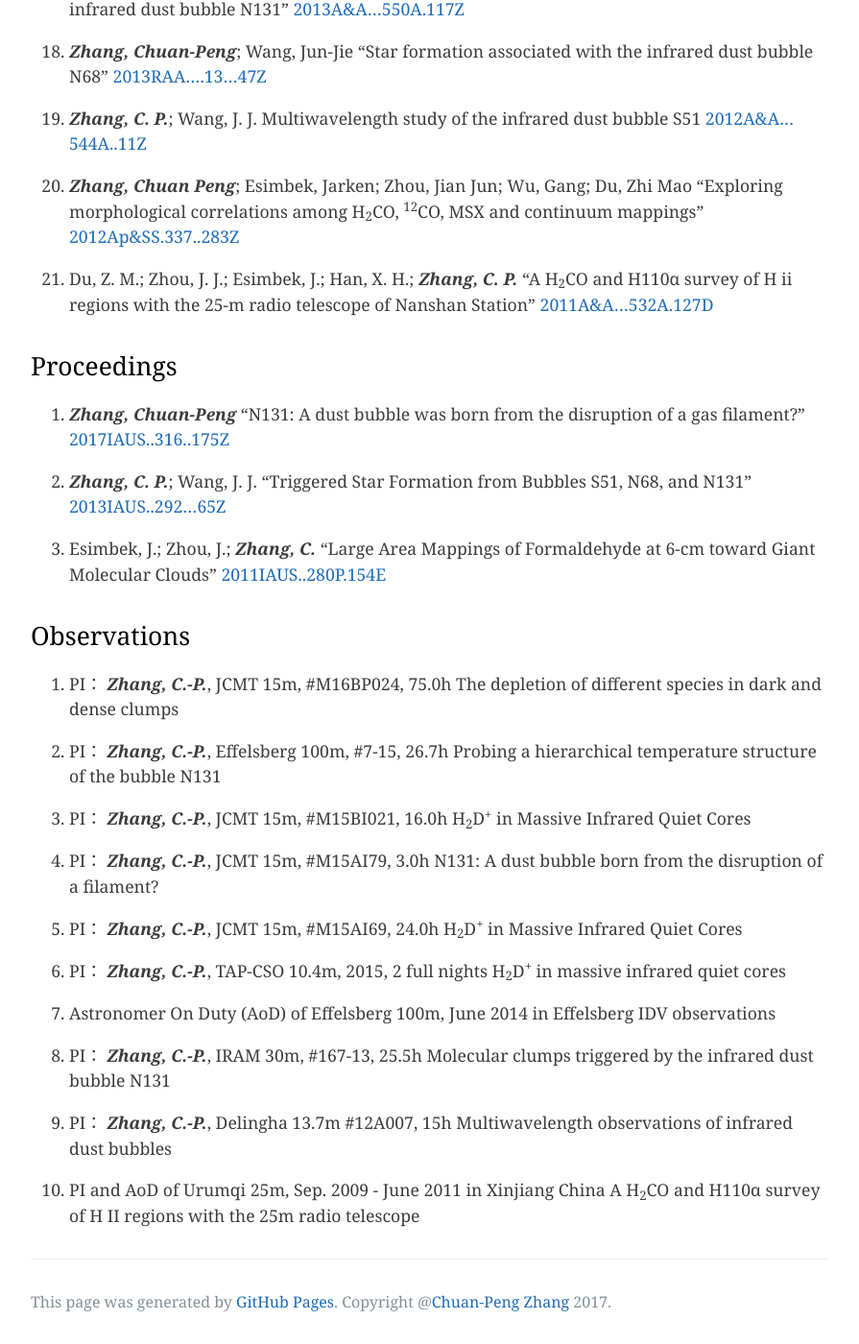
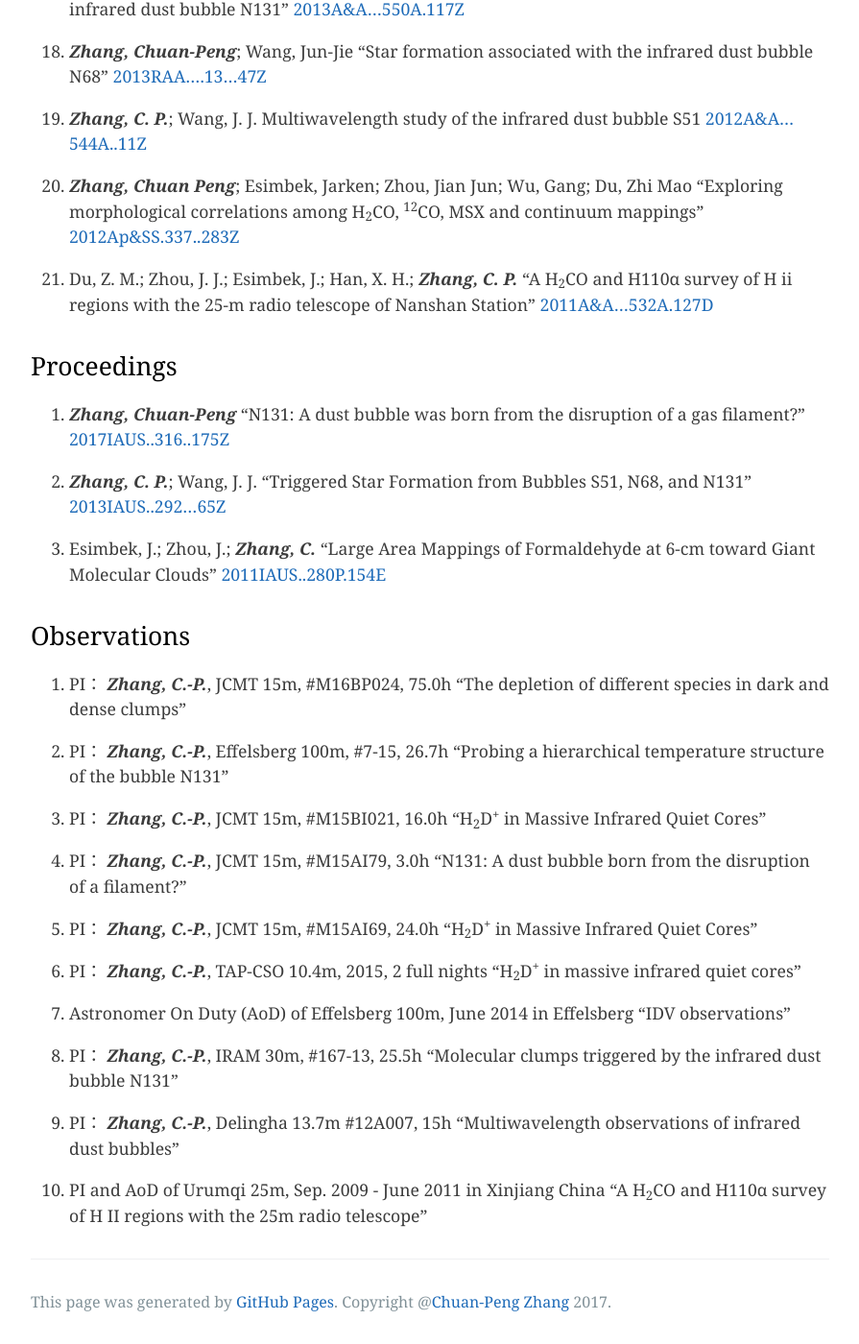
Before and after one commit to zcp521/zcp521.github.io, a Jekyll site: the page built from pub.md, in a window 1280 px wide and 1400 px high, scrolled down 2006 px. Shown: the whole window at 96% size, without its empty margins (192-1087 px from the left). Built offline with Jekyll 4.4.1, drawn with Linux system fonts in a browser that asks for light colours; some of the changed lines change nothing that is shown.

Commit message:
Initial commit

```diff
--- a/pub.md
+++ b/pub.md
@@ -118,32 +118,32 @@ tagline: "My publication list"
 
 
 10. PI： ***Zhang, C.-P.***, JCMT 15m, #M16BP024, 75.0h
-	The depletion of different species in dark and dense clumps
+	"The depletion of different species in dark and dense clumps"
 
 9. PI： ***Zhang, C.-P.***, Effelsberg 100m, #7-15, 26.7h
-	Probing a hierarchical temperature structure of the bubble N131
+	"Probing a hierarchical temperature structure of the bubble N131"
 
 8. PI： ***Zhang, C.-P.***, JCMT 15m, #M15BI021, 16.0h
-	H<sub>2</sub>D<sup>+</sup> in Massive Infrared Quiet Cores
+	"H<sub>2</sub>D<sup>+</sup> in Massive Infrared Quiet Cores"
 
 7. PI： ***Zhang, C.-P.***, JCMT 15m, #M15AI79, 3.0h
-	N131: A dust bubble born from the disruption of a filament?
+	"N131: A dust bubble born from the disruption of a filament?"
 
 6. PI： ***Zhang, C.-P.***, JCMT 15m, #M15AI69, 24.0h
-	 H<sub>2</sub>D<sup>+</sup> in Massive Infrared Quiet Cores
+	 "H<sub>2</sub>D<sup>+</sup> in Massive Infrared Quiet Cores"
 
 5. PI： ***Zhang, C.-P.***, TAP-CSO 10.4m, 2015, 2 full nights
-	 H<sub>2</sub>D<sup>+</sup> in massive infrared quiet cores
+	 "H<sub>2</sub>D<sup>+</sup> in massive infrared quiet cores"
 
 4. Astronomer On Duty (AoD) of Effelsberg 100m, June 2014 in Effelsberg
-	IDV observations
+	"IDV observations"
 
 3. PI： ***Zhang, C.-P.***, IRAM 30m, #167-13, 25.5h
-	Molecular clumps triggered by the infrared dust bubble N131
+	"Molecular clumps triggered by the infrared dust bubble N131"
 
 2. PI： ***Zhang, C.-P.***, Delingha 13.7m #12A007, 15h
-	Multiwavelength  observations of infrared dust bubbles
+	"Multiwavelength  observations of infrared dust bubbles"
 
 1. PI and AoD of Urumqi 25m, Sep. 2009 - June 2011 in Xinjiang China
-	A H<sub>2</sub>CO and H110α survey of H II regions with the 25m radio telescope
+	"A H<sub>2</sub>CO and H110α survey of H II regions with the 25m radio telescope"
 <!--{: reversed="reversed"}-->
```
